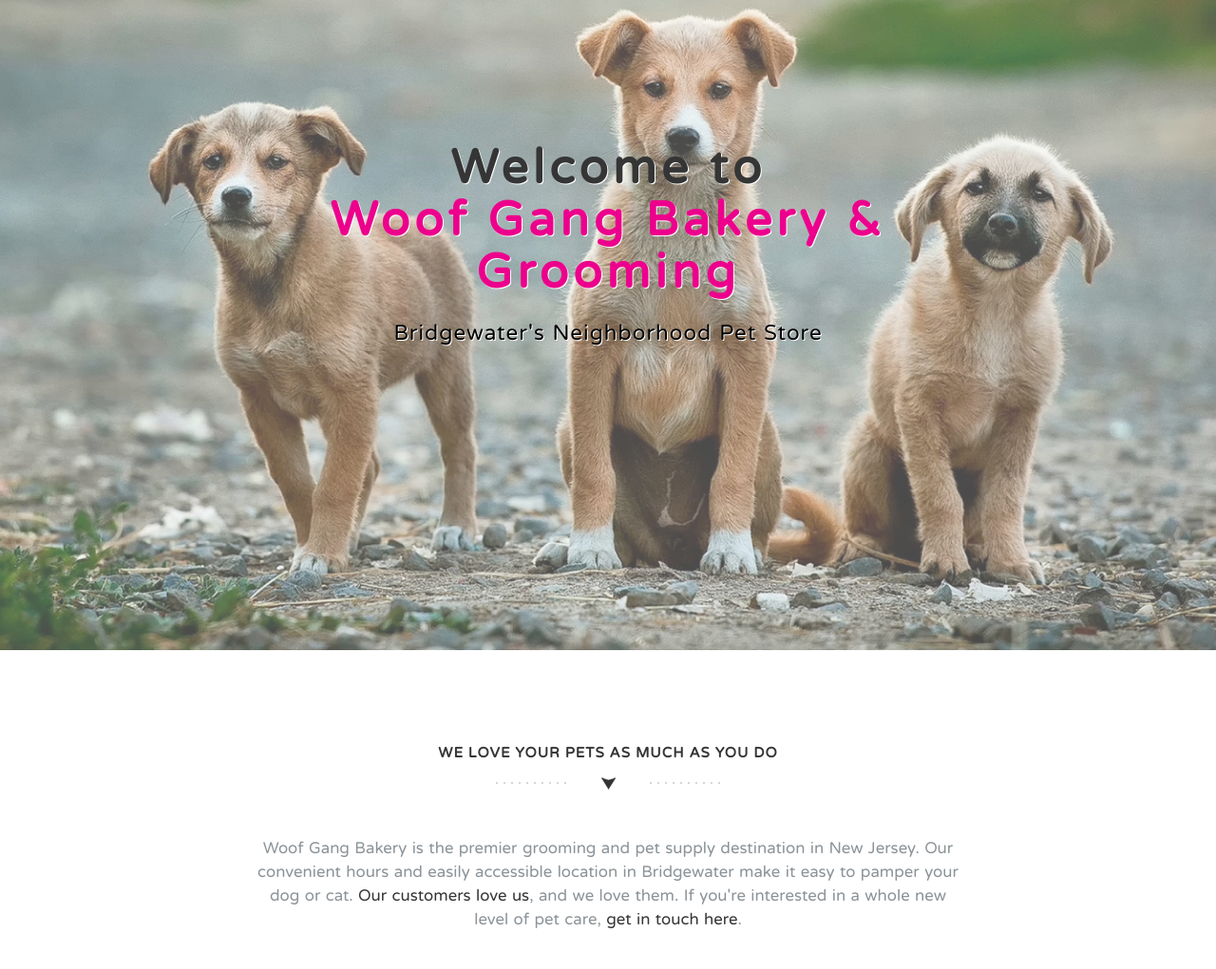
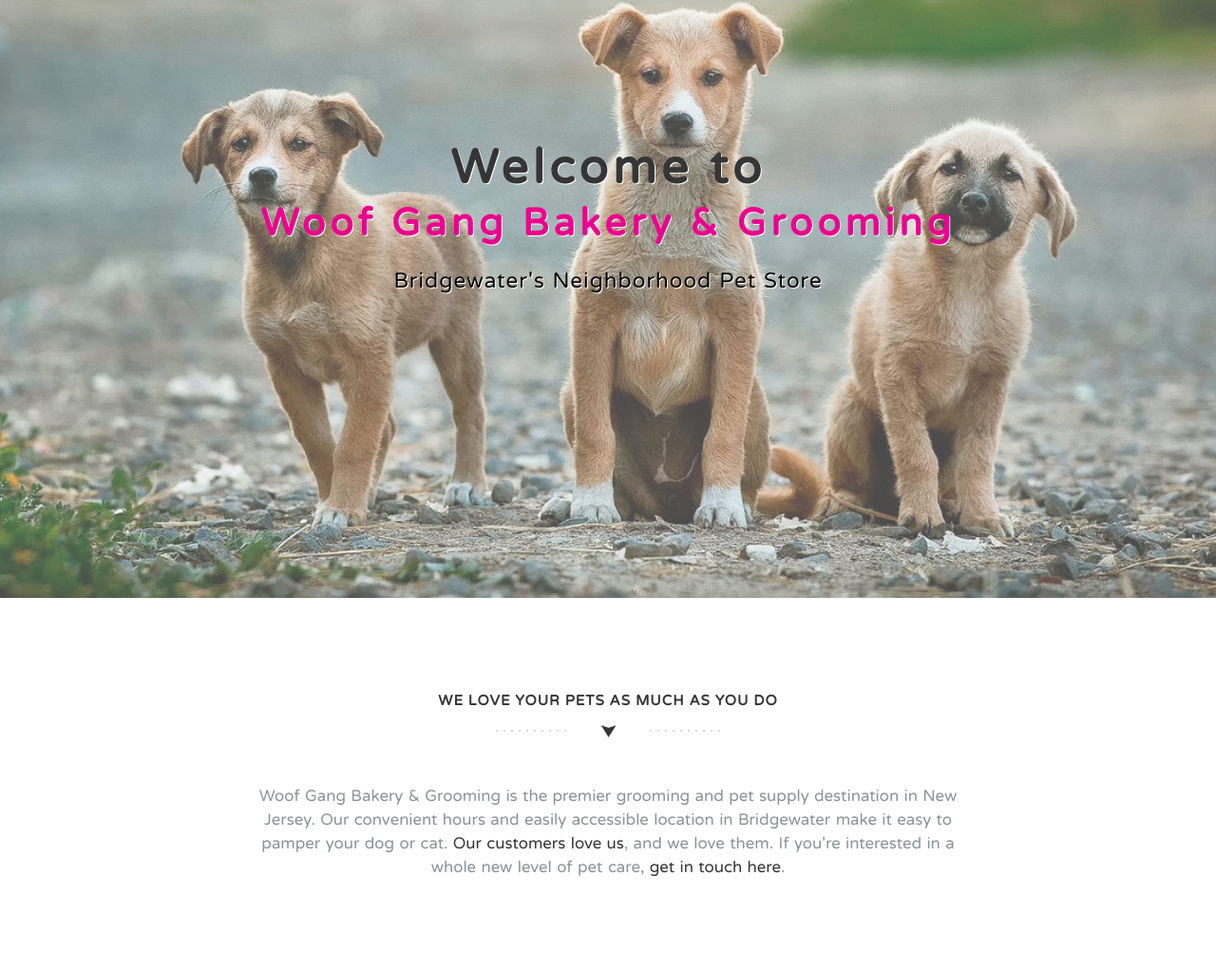
Before and after one commit to rd825/wgbb, a plain HTML site: page index.html in a window 1280 px wide. Shown: the part 91-1112 px from the top of the page at 95% size. Drawn offline with nearby package versions, Linux system fonts and the light colour scheme.

Commit message:
Small changes

```diff
--- a/index.html
+++ b/index.html
@@ -42,7 +42,7 @@
               </div>
               <div class="row">
                 <div class="col-md-8 col-md-offset-2 text-center inner">
-                  <h1 class="animated fadeInDown"><b>Welcome to <span>Woof Gang Bakery &amp; Grooming</span></b></h1>
+                  <h1 class="animated fadeInDown"><b>Welcome to <span style="font-size:80%">Woof Gang Bakery &amp; Grooming</span></b></h1>
                   <p class="animated fadeInUp delay-05s">Bridgewater's Neighborhood Pet Store</p>
                 </div>
               </div>
@@ -59,7 +59,7 @@
             <div class="row">
               <div class="col-md-8 col-md-offset-2 wp1">
                 <h1 class="arrow">We Love Your Pets As Much As You Do</h1>
-                <p>Woof Gang Bakery is the premier grooming and pet supply destination in New Jersey. Our convenient hours and easily accessible location in Bridgewater make it easy to pamper your dog or cat. <a href="#reviews">Our customers love us</a>, and we love them. If you're interested in a whole new level of pet care, <a href="#contact">get in touch here</a>.</p>
+                <p>Woof Gang Bakery &amp; Grooming is the premier grooming and pet supply destination in New Jersey. Our convenient hours and easily accessible location in Bridgewater make it easy to pamper your dog or cat. <a href="#reviews">Our customers love us</a>, and we love them. If you're interested in a whole new level of pet care, <a href="#contact">get in touch here</a>.</p>
               </div>
             </div>
           </div>
```
